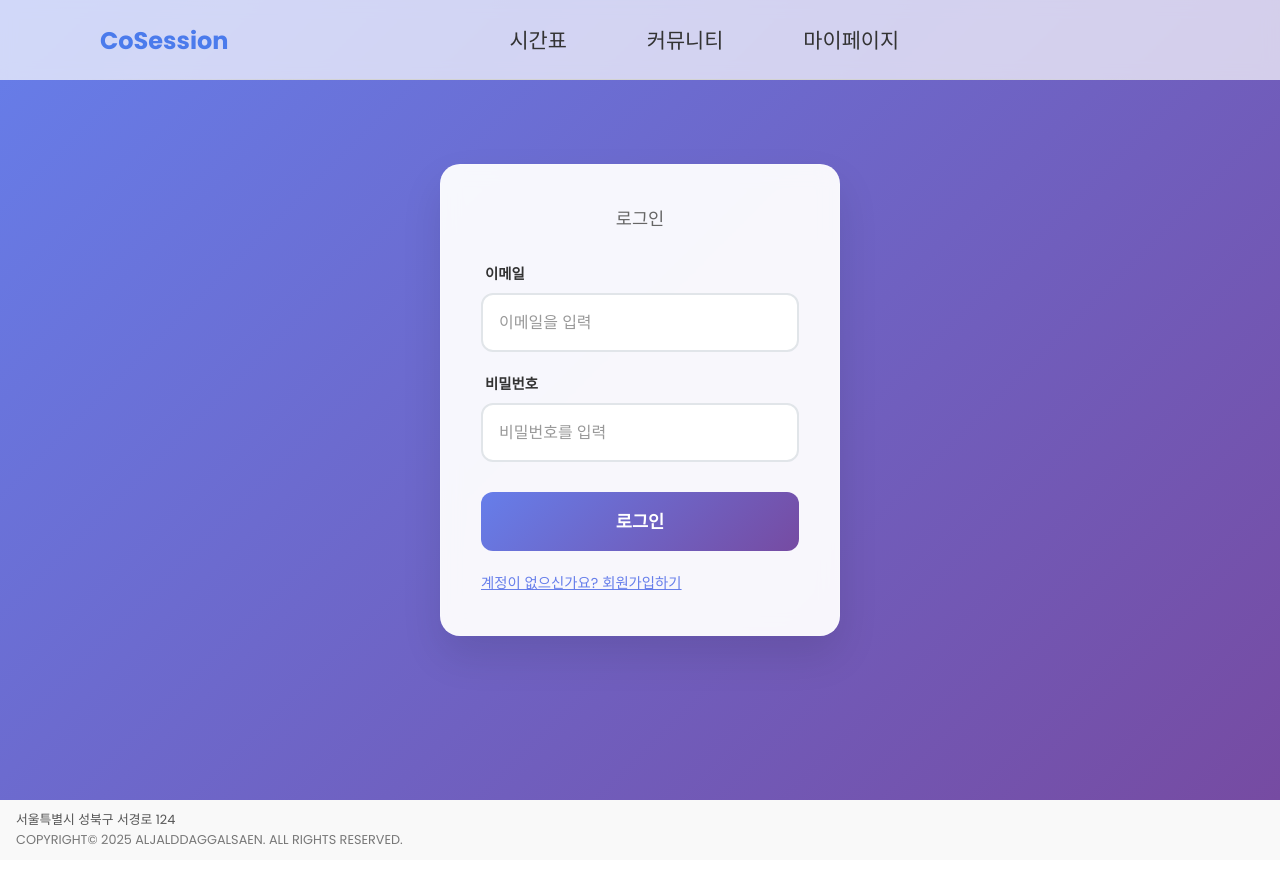
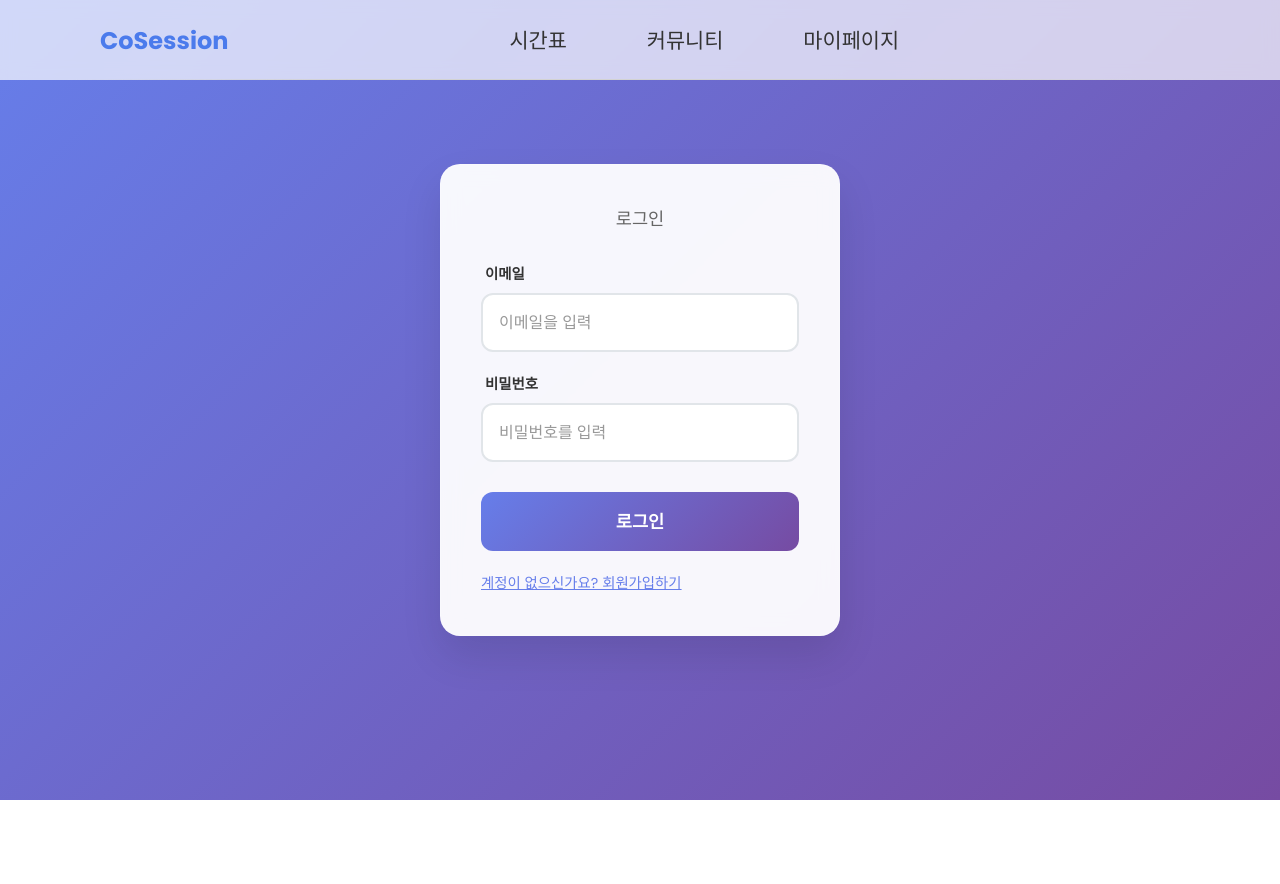
Before and after one commit to FExBE-CollabSession/FEFE, a React (Vite) app: page / in a window 1280 px wide. Shown: the top 884 px of the page. Built offline with nearby package versions, Linux system fonts and the light colour scheme; a web font is replaced by a local one.

Commit message:
footer 삭제

```diff
--- a/src/App.jsx
+++ b/src/App.jsx
@@ -4,7 +4,6 @@ import Header from './components/Header.jsx';
 import Home from './pages/Home';
 import LoginPage from './pages/LoginPage';
 import SignupPage from './pages/SignupPage';
-import Footer from './components/Footer.jsx';
 import CommuPage from './pages/CommuPage.jsx';
 import 'remixicon/fonts/remixicon.css';
 import 'boxicons/css/boxicons.min.css';
@@ -37,7 +36,6 @@ function AppContent() {
                         <Route path="/mypage" element={<MyPage />} />
                     </Routes>
                 </main>
-                <Footer />
                 <ToastContainer
                     position="top-right"
                     autoClose={3000}
--- a/src/components/Footer.jsx
+++ /dev/null
@@ -1,52 +0,0 @@
-import React from "react";
-import styled from "styled-components";
-
-function Footer() {
-    return (
-        <FooterWrapper>
-            <TextSection>
-                <Address>서울특별시 성북구 서경로 124</Address>
-                <Copy>COPYRIGHT© 2025 ALJALDDAGGALSAEN. ALL RIGHTS RESERVED.</Copy>
-            </TextSection>
-        </FooterWrapper>
-    );
-}
-
-export default Footer;
-
-const FooterWrapper = styled.footer`
-    width: 100%;
-    display: flex;
-    justify-content: space-between;
-    align-items: center;
-    padding: 0.75rem 1rem;
-    background: #f9f9f9;
-    color: #555;
-    font-size: 0.8rem;
-
-    @media (max-width: 600px) {
-        flex-direction: column;
-        gap: 0.5rem;
-        text-align: center;
-        font-size: 0.75rem;
-    }
-`;
-
-const TextSection = styled.div`
-    max-width: 550px;
-    line-height: 1.25;
-
-    @media (max-width: 600px) {
-        max-width: 100%;
-    }
-`;
-
-const Address = styled.address`
-    font-style: normal;
-    margin: 0 0 0.25rem 0;
-`;
-
-const Copy = styled.p`
-    margin: 0;
-    color: #777;
-`;
```
